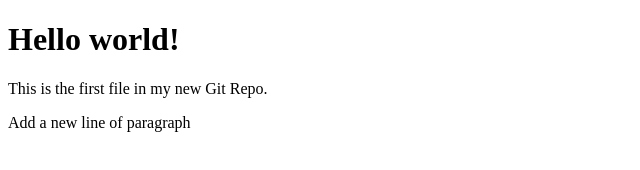
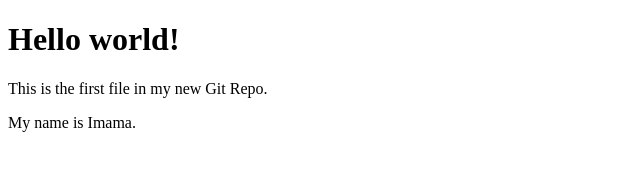
Before and after one commit to leclercist/Imama, a plain HTML site: page index.html in a window 1280 px wide. Shown: the full height of the page, 0-640 px from the left. Drawn offline with Linux system fonts and the light colour scheme.

Commit message:
updated file index.html

```diff
--- a/index.html
+++ b/index.html
@@ -8,7 +8,7 @@
 
 <h1>Hello world!</h1>
 <p>This is the first file in my new Git Repo.</p>
- <p>Add a new line of paragraph</p>
+ <p>My name is Imama.</p>
 
 </body>
 </html>
```
